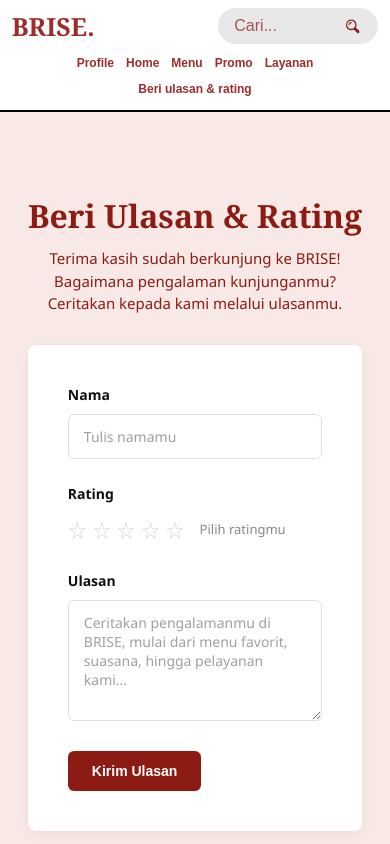
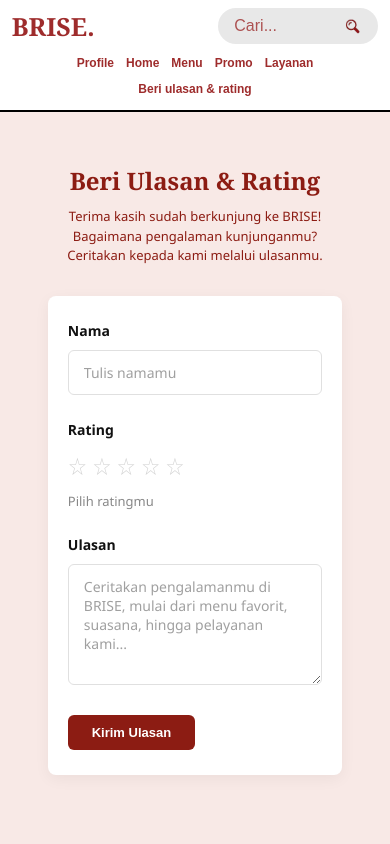
Before and after one commit to mrnazz7907-oss/Sip-Brise-Project, a plain HTML site: page beri_ulasan.html in a window 390 px wide. Shown: the top 844 px of the page. Drawn offline with nearby package versions, Linux system fonts and the light colour scheme; a web font is replaced by a local one.

Commit message:
Fix: responsive beriulasan css

```diff
--- a/beri_ulasan.css
+++ b/beri_ulasan.css
@@ -126,3 +126,29 @@
         .submit-btn:hover {
             background-color: #6a130e;
         }
+
+        @media (max-width: 600px) {
+            .review-section {
+                margin: 25px;
+                padding: 15px;
+            }
+            .review-header h2 {
+                font-size: 24px;
+            }
+            .review-header p {
+                font-size: 13px;
+            }
+            .review-form-container {
+                padding: 25px 20px;
+            }
+            .rating-group {
+                flex-direction: column;
+                align-items: flex-start;
+                gap: 10px;
+            }
+            .submit-btn {
+                width: 50%;
+                padding: 10px;
+                font-size: 13px;
+            }
+        }
```
Also changed, not shown: index.css (line endings or trailing spaces).
